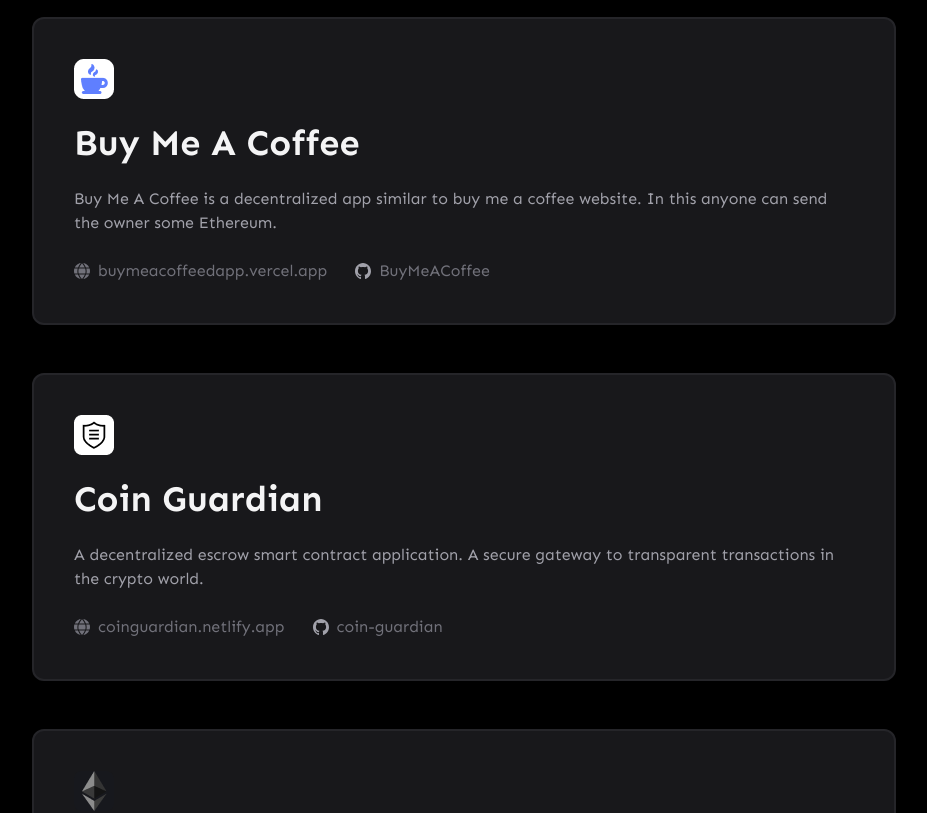
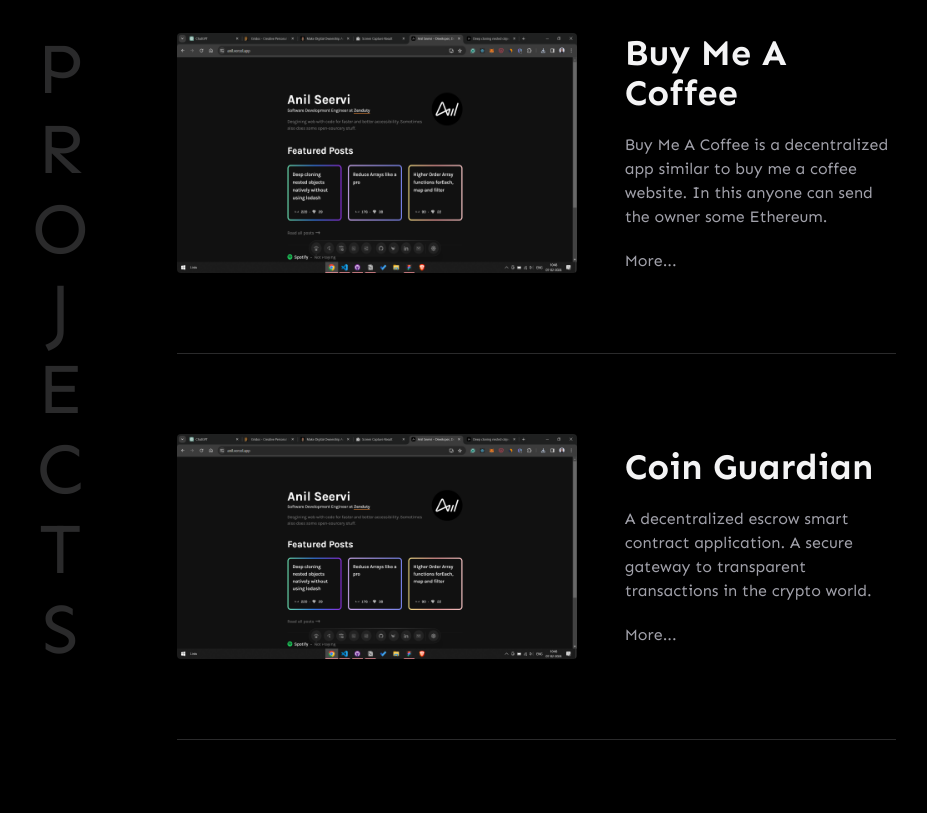
Before and after one commit to mohsin-khan07/Portfolio, a React (Vite) app: page / in a window 1280 px wide. Shown: the part 1140-1953 px from the top of the page, without its empty margins (176-1103 px from the left). Built offline with nearby package versions, Linux system fonts and the light colour scheme.

Commit message:
projects section updated

```diff
--- a/src/pages/Home.jsx
+++ b/src/pages/Home.jsx
@@ -1,14 +1,14 @@
 import SocialIcons from "../ui/SocialIcons";
-import ProjectsSection from "../ui/ProjectsSection";
-import { allProjects } from "../projects/allProjects";
+import { projects } from "../projects/projects";
 
 export default function Home() {
   return (
-    <div>
+    <section>
       <Hero />
       <ImageGallery />
       <Projects />
-    </div>
+      <InProgress />
+    </section>
   );
 }
 
@@ -66,10 +66,10 @@ function ImageGallery() {
   );
 }
 
-function Projects() {
+/* function Projects() {
   return (
     <div className="flex flex-col gap-12 px-6 py-20 sm:px-14 md:px-20 lg:px-40 xl:px-52">
-      {allProjects.slice(0, 3).map((project) => (
+      {projects.slice(0, 3).map((project) => (
         <ProjectsSection
           key={project.id}
           logo={project.logo}
@@ -81,4 +81,83 @@ function Projects() {
       ))}
     </div>
   );
+} */
+
+function Projects() {
+  return (
+    <section className="flex gap-8 px-52 py-24">
+      <section className="mr-14">
+        <section className="sticky top-4 flex flex-col items-center gap-2 text-7xl dark:text-grey3">
+          <h1>P</h1>
+          <h1>R</h1>
+          <h1>O</h1>
+          <h1>J</h1>
+          <h1>E</h1>
+          <h1>C</h1>
+          <h1>T</h1>
+          <h1>S</h1>
+        </section>
+      </section>
+      <section className="flex w-full flex-col gap-20">
+        {projects.slice(0, 5).map((project, i) => {
+          if (project.inProgress === false)
+            return (
+              <section className="flex flex-col gap-20" key={project.id}>
+                <Project name={project.name} overview={project.overview} />
+                {i === 4 ? "" : <HLine />}
+              </section>
+            );
+        })}
+        <button>View All Projects</button>
+      </section>
+    </section>
+  );
 }
+
+function InProgress() {
+  return (
+    <section className="flex gap-8 px-52 py-24">
+      <section className="mr-14">
+        <section className="sticky top-4 flex flex-col items-center gap-2 text-7xl dark:text-grey3">
+          <h1>S</h1>
+          <h1>O</h1>
+          <h1>O</h1>
+          <h1>N</h1>
+        </section>
+      </section>
+      <section className="flex w-full flex-col gap-20">
+        {projects.map((project) => {
+          if (project.inProgress === true)
+            return (
+              <section className="flex flex-col gap-20" key={project.id}>
+                <Project name={project.name} overview={project.overview} />
+                <HLine />
+              </section>
+            );
+        })}
+      </section>
+    </section>
+  );
+}
+
+function Project({ name, overview }) {
+  return (
+    <section className="flex gap-12">
+      <img
+        src="./testThumbnail.png"
+        width="400px"
+        height="auto"
+        className="rounded"
+      ></img>
+      <section className="flex flex-col justify-center gap-5">
+        <h1 className="text-4xl font-bold text-grey8">{name}</h1>
+        <p>{overview}</p>
+        <button className="text-left">More...</button>
+      </section>
+    </section>
+  );
+}
+
+function HLine() {
+  return <section className="border-b border-grey3"></section>;
+}
--- a/src/pages/Projects.jsx
+++ b/src/pages/Projects.jsx
@@ -1,10 +1,10 @@
 import ProjectsSection from "../ui/ProjectsSection";
-import { allProjects } from "../projects/allProjects";
+import { projects } from "../projects/projects";
 
 function Projects() {
   return (
     <div className="flex flex-col gap-12 px-6 py-20 sm:px-14 md:px-20 lg:px-40 xl:px-52">
-      {allProjects.map((project) => (
+      {projects.map((project) => (
         <ProjectsSection
           key={project.id}
           logo={project.logo}
--- a/src/projects/allProjects.js
+++ /dev/null
@@ -1,13 +0,0 @@
-import { chainSurge } from "./chainSurge";
-import { tokenTrove } from "./tokenTrove";
-import { nftGaze } from "./nftGaze";
-import { coinGuardian } from "./coinGuardian";
-import { buyMeACoffee } from "./buyMeACoffee";
-
-export const allProjects = [
-  buyMeACoffee,
-  coinGuardian,
-  chainSurge,
-  nftGaze,
-  tokenTrove,
-];
--- a/src/projects/buyMeACoffee.js
+++ /dev/null
@@ -1,9 +0,0 @@
-export const buyMeACoffee = {
-  id: 5,
-  name: "Buy Me A Coffee",
-  overview:
-    "Buy Me A Coffee is a decentralized app similar to buy me a coffee website. In this anyone can send the owner some Ethereum.",
-  logo: "./projects/buyMeACoffee.png",
-  url: "https://buymeacoffeedapp.vercel.app",
-  repoLink: "https://github.com/mohsin-khan07/BuyMeACoffee",
-};
--- a/src/projects/chainSurge.js
+++ /dev/null
@@ -1,9 +0,0 @@
-export const chainSurge = {
-  id: 1,
-  name: "Chain Surge",
-  overview:
-    "An Ethereum block explorer for seamless navigation through blocks, transactions, and addresses, delivering real-time insights into the network's activity.",
-  logo: "./projects/chainSurge.png",
-  url: "https://chainsurge.netlify.app",
-  repoLink: "https://github.com/mohsin-khan07/chain-surge",
-};
--- a/src/projects/coinGuardian.js
+++ /dev/null
@@ -1,9 +0,0 @@
-export const coinGuardian = {
-  id: 4,
-  name: "Coin Guardian",
-  overview:
-    "A decentralized escrow smart contract application. A secure gateway to transparent transactions in the crypto world.",
-  logo: "./projects/coinGuardian.png",
-  url: "https://coinguardian.netlify.app",
-  repoLink: "https://github.com/mohsin-khan07/coin-guardian",
-};
--- a/src/projects/nftGaze.js
+++ /dev/null
@@ -1,9 +0,0 @@
-export const nftGaze = {
-  id: 3,
-  name: "NFT Gaze",
-  overview:
-    "NFT Gaze is your go-to app for effortlessly tracking your NFT holdings on the Ethereum blockchain.",
-  logo: "./projects/nftGaze.png",
-  url: "https://nftgaze.netlify.app",
-  repoLink: "https://github.com/mohsin-khan07/NFT-Gaze",
-};
--- /dev/null
+++ b/src/projects/projects.js
@@ -0,0 +1,68 @@
+export const projects = [
+  {
+    id: 6,
+    inProgress: true,
+    name: "Yum Yield",
+    overview:
+      "Yum Yield is a recipe finder application designed to help users discover and explore a wide variety of recipes from around the world.",
+    logo: "./projects/buyMeACoffee.png",
+    thumbnail: "",
+    url: "https://yumyield.vercel.app",
+    repoLink: "https://github.com/mohsin-khan07/YumYield",
+  },
+  {
+    id: 5,
+    inProgress: false,
+    name: "Buy Me A Coffee",
+    overview:
+      "Buy Me A Coffee is a decentralized app similar to buy me a coffee website. In this anyone can send the owner some Ethereum.",
+    logo: "./projects/buyMeACoffee.png",
+    thumbnail: "",
+    url: "https://buymeacoffeedapp.vercel.app",
+    repoLink: "https://github.com/mohsin-khan07/BuyMeACoffee",
+  },
+  {
+    id: 4,
+    inProgress: false,
+    name: "Coin Guardian",
+    overview:
+      "A decentralized escrow smart contract application. A secure gateway to transparent transactions in the crypto world.",
+    logo: "./projects/coinGuardian.png",
+    thumbnail: "",
+    url: "https://coinguardian.netlify.app",
+    repoLink: "https://github.com/mohsin-khan07/coin-guardian",
+  },
+  {
+    id: 3,
+    inProgress: false,
+    name: "NFT Gaze",
+    overview:
+      "NFT Gaze is your go-to app for effortlessly tracking your NFT holdings on the Ethereum blockchain.",
+    logo: "./projects/nftGaze.png",
+    thumbnail: "",
+    url: "https://nftgaze.netlify.app",
+    repoLink: "https://github.com/mohsin-khan07/NFT-Gaze",
+  },
+  {
+    id: 2,
+    inProgress: false,
+    name: "Token Trove",
+    overview:
+      "Token Trove is your go-to app for effortlessly tracking your ERC20 tokens holdings on the Ethereum blockchain.",
+    logo: "./projects/tokenTrove.png",
+    thumbnail: "",
+    url: "https://tokentrove.netlify.app",
+    repoLink: "https://github.com/mohsin-khan07/token-trove",
+  },
+  {
+    id: 1,
+    inProgress: false,
+    name: "Chain Surge",
+    overview:
+      "An Ethereum block explorer for seamless navigation through blocks, transactions, and addresses, delivering real-time insights into the network's activity.",
+    logo: "./projects/chainSurge.png",
+    thumbnail: "",
+    url: "https://chainsurge.netlify.app",
+    repoLink: "https://github.com/mohsin-khan07/chain-surge",
+  },
+];
--- a/src/projects/tokenTrove.js
+++ /dev/null
@@ -1,9 +0,0 @@
-export const tokenTrove = {
-  id: 2,
-  name: "Token Trove",
-  overview:
-    "Token Trove is your go-to app for effortlessly tracking your ERC20 tokens holdings on the Ethereum blockchain.",
-  logo: "./projects/tokenTrove.png",
-  url: "https://tokentrove.netlify.app",
-  repoLink: "https://github.com/mohsin-khan07/token-trove",
-};
```
Also changed, not shown: public/testThumbnail.png (added).
